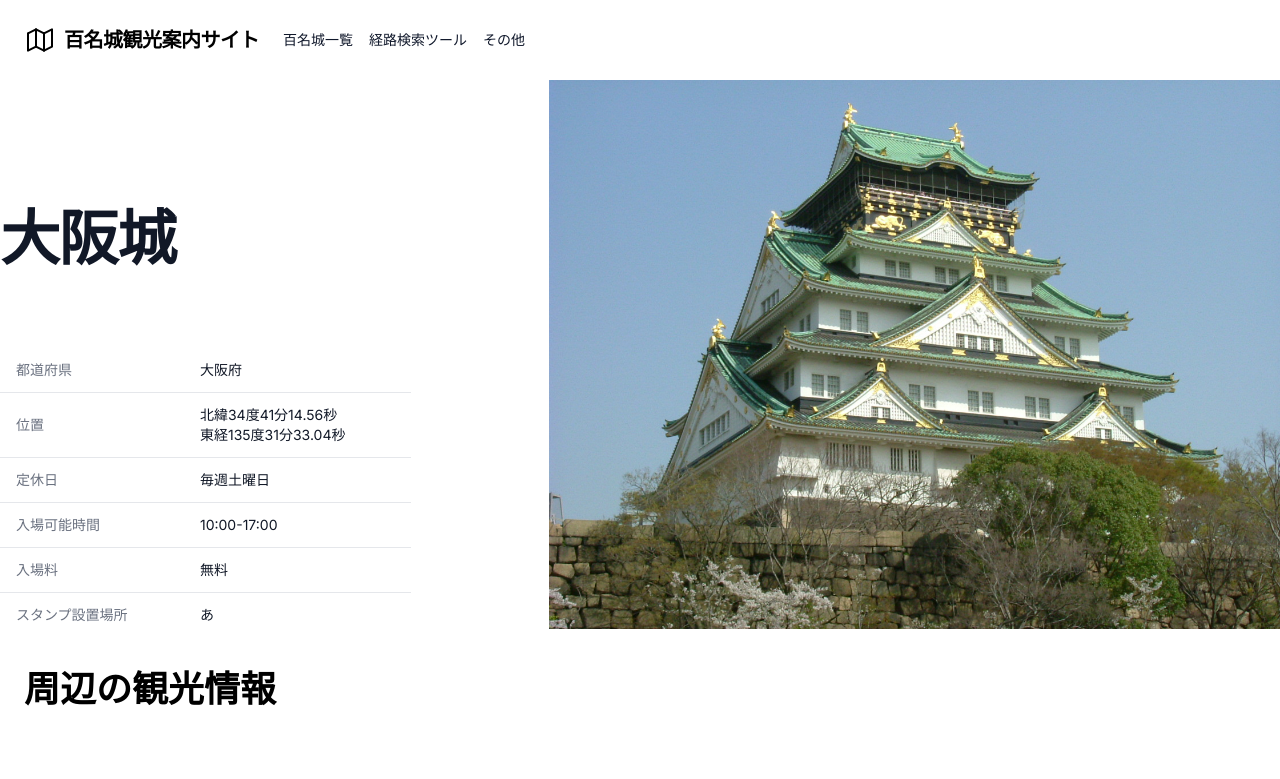
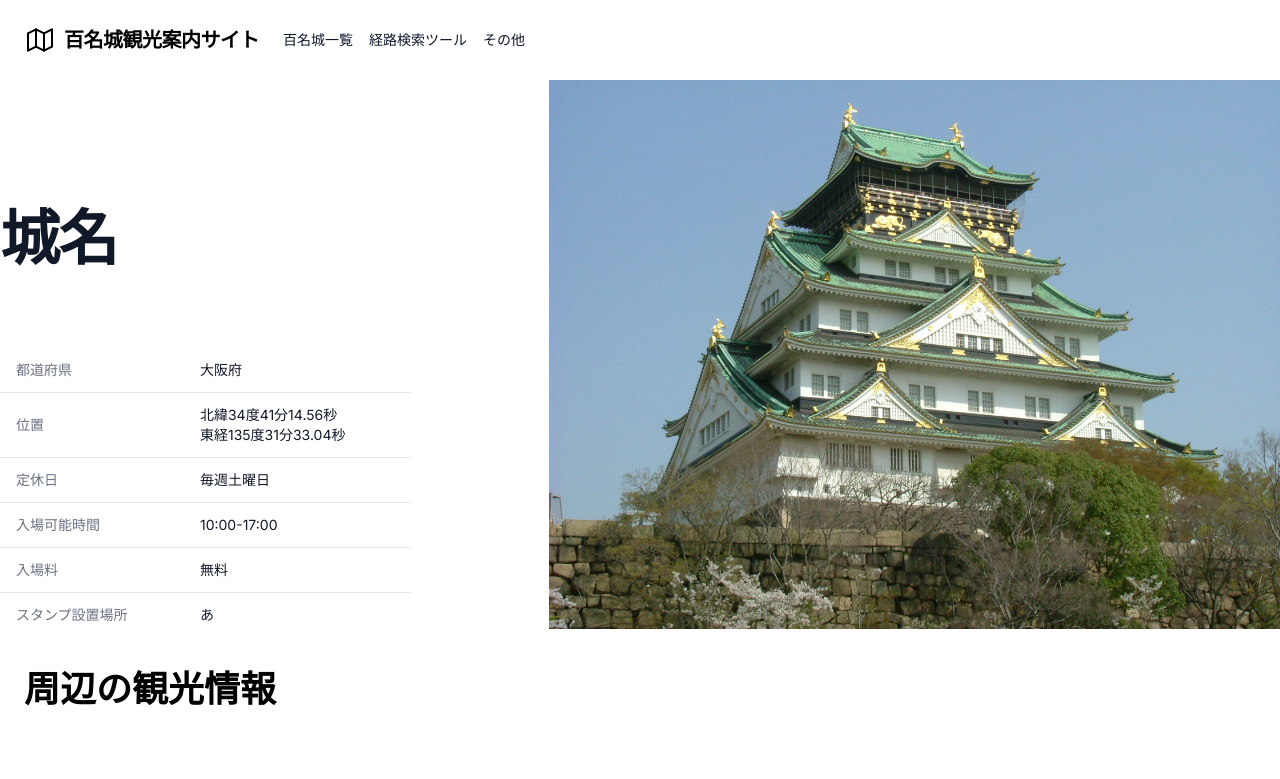
Before and after one commit to ynori123/al_castle, a Next.js app in the folder frontend/: page /castles/1 in a window 1280 px wide. Shown: the top 779 px of the page. Built offline with nearby package versions, Linux system fonts and the light colour scheme.

Commit message:
ゴミ削除とコメント

```diff
--- a/frontend/src/app/castles/[id]/page.tsx
+++ b/frontend/src/app/castles/[id]/page.tsx
@@ -8,16 +8,16 @@ import TableItem from "@/app/components/table/TableItem";
 export default function Page({ params }: { params: { id: string } }) {
   return (
     <>
-      <Navbar isDark={true} />
+      <Navbar />
       <main className="container mx-auto">
         <div className="flex">
           <div className="text-left pt-32 w-3/4">
             <h1 className="text-4xl font-bold tracking-tight text-gray-900 sm:text-6xl">
-              大阪城
+              城名
             </h1>
-            {/* <p className="mt-6 text-lg leading-8 text-gray-600">
-              大阪城は，大阪府大阪市中央区にある日本の城です．
-            </p> */}
+            {/* TODO:なんかいい感じにデータを入れていく
+						{params.id}には城のIDが入ってきます
+             */}
 
             <div className="pt-20">
               <table className="w-3/4 text-sm text-left  text-gray-500 dark:text-gray-400">
--- a/frontend/src/app/castles/page.tsx
+++ b/frontend/src/app/castles/page.tsx
@@ -16,6 +16,7 @@ export default function Castles() {
         <div className="flex flex-wrap justify-center">
           {
             // 100個のカードを生成
+            // TODO:なんかいい感じにデータを入れていく
             Array.from(Array(100).keys()).map((i) => {
               return (
                 <Card
--- a/frontend/src/app/page.tsx
+++ b/frontend/src/app/page.tsx
@@ -4,7 +4,7 @@ import Navbar from "./components/Navbar";
 export default function Home() {
   return (
     <>
-      <Navbar isDark={true} />
+      <Navbar />
 
       <div className="bg">
         <div className="relative isolate px-6 pt-14 lg:px-8">
```
